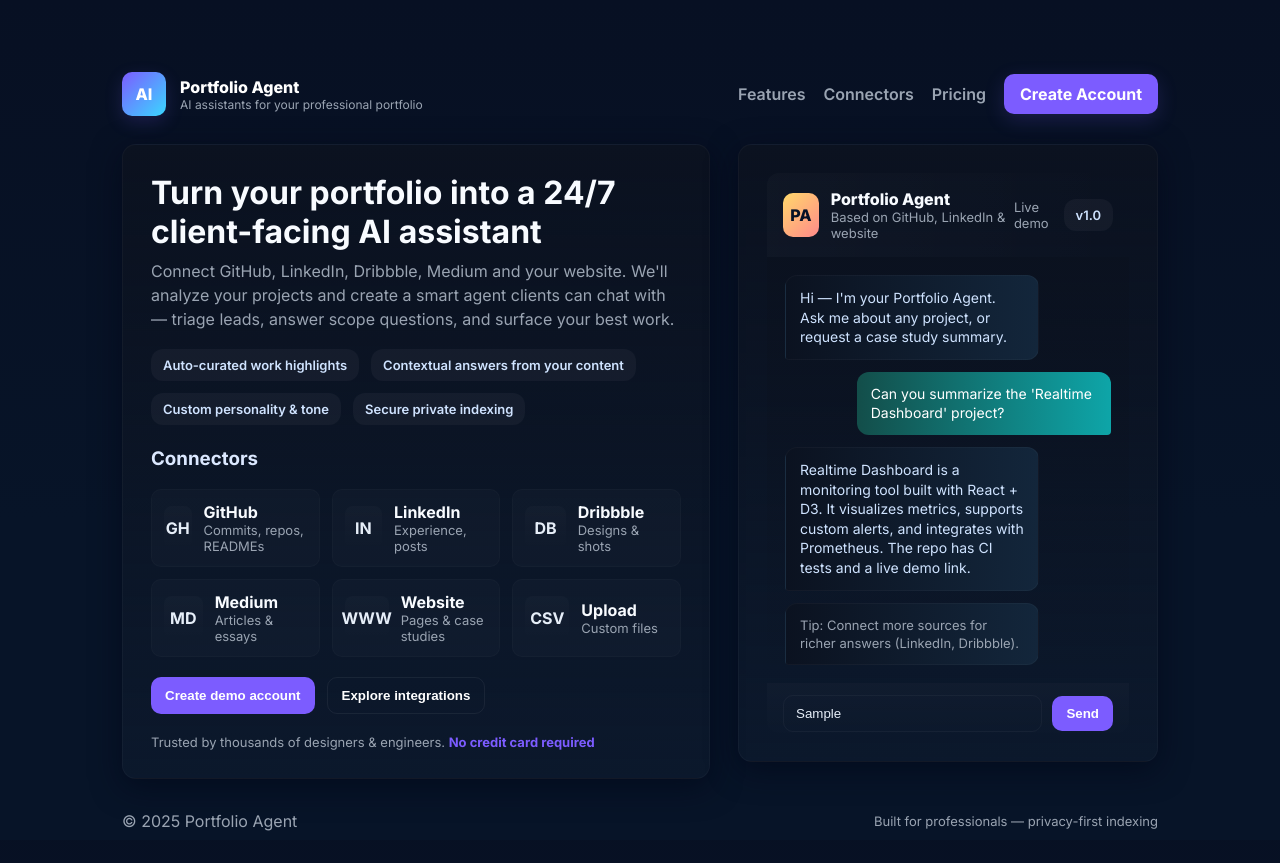
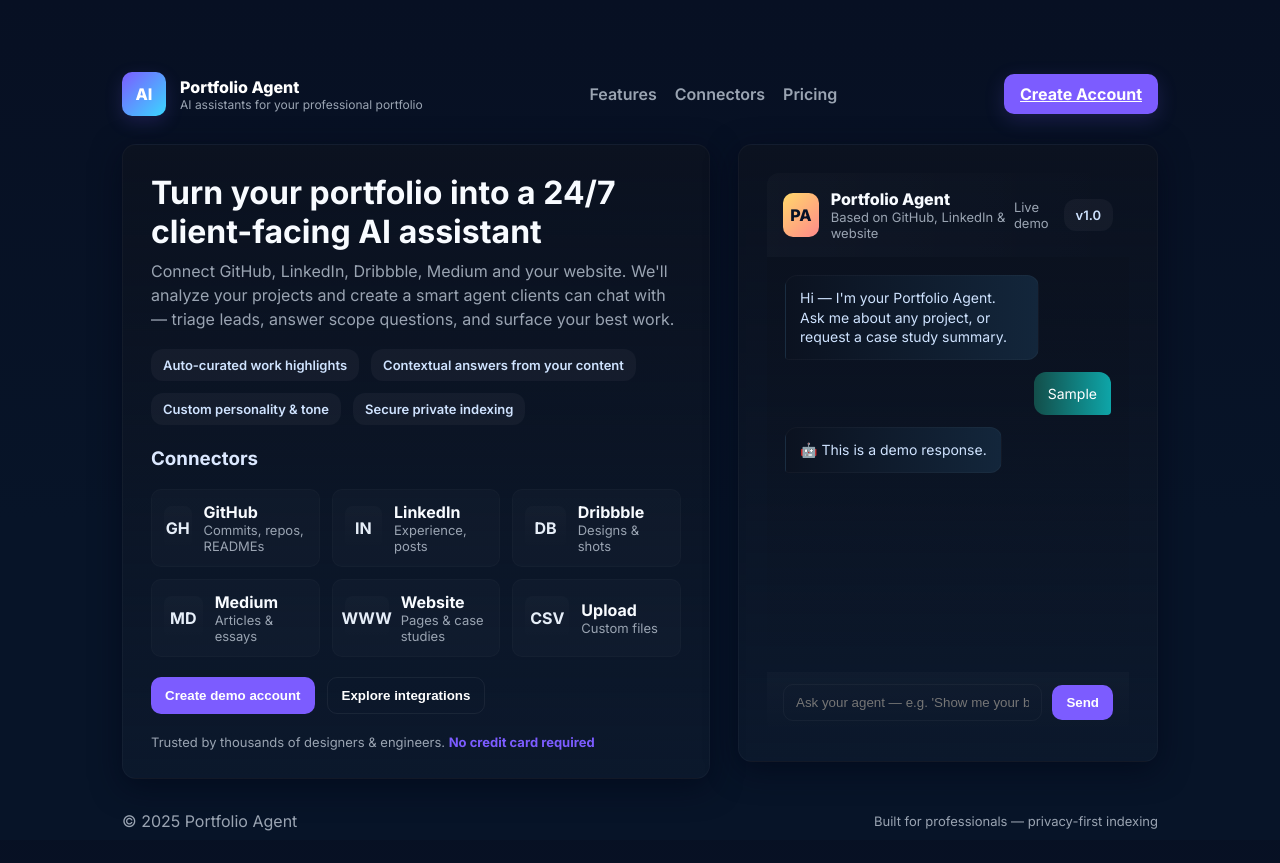
Before and after one commit to Moses-lab644/AI-portfolio-agent, a website: page index.html in a window 1280 px wide. Both pictures are taken after typing "Sample" into the empty fields and a click on the button "Send". Drawn offline with Linux system fonts and the light colour scheme.

Commit message:
Update index.html with new landing page

```diff
--- a/index.html
+++ b/index.html
@@ -1,43 +1,41 @@
-<!doctype html>
+<!DOCTYPE html>
 <html lang="en">
 <head>
 <meta charset="utf-8" />
-		<meta name="viewport" content="width=device-width,initial-scale=1" />
+<meta name="viewport" content="width=device-width, initial-scale=1" />
 <title>AI-Powered Portfolio Agent — Demo</title>
 <meta name="description" content="Connect your portfolio accounts and generate an AI assistant that answers client questions about your work." />
 <link rel="preconnect" href="https://fonts.googleapis.com">
 <link rel="preconnect" href="https://fonts.gstatic.com" crossorigin>
 <link href="https://fonts.googleapis.com/css2?family=Inter:wght@300;400;600;700;800&display=swap" rel="stylesheet">
 <style>
-			:root{
-				--bg:#0f1724; --card:#0b1220; --muted:#9aa4b2; --accent:#7c5cff; --glass: rgba(255,255,255,0.04);
-				--success:#22c55e; --danger:#ff6b6b; --radius:14px; --max:1100px;
+:root {
+    --bg: #0f1724; --card: #0b1220; --muted: #9aa4b2; --accent: #7c5cff; --glass: rgba(255,255,255,0.04);
+    --success: #22c55e; --danger: #ff6b6b; --radius: 14px; --max: 1100px;
 }
 *{box-sizing:border-box}
 html,body{height:100%;margin:0;font-family:Inter,system-ui,Segoe UI,Roboto,'Helvetica Neue',Arial;color:#e6eef8;background:linear-gradient(180deg,#071023 0%, #071428 60%);}
 .container{max-width:var(--max);margin:40px auto;padding:32px}
-			header{display:flex;align-items:center;justify-content:space-between;margin-bottom:28px}
+header{display:flex;align-items:center;justify-content:space-between;margin-bottom:28px;flex-wrap:wrap;gap:12px}
 .brand{display:flex;gap:14px;align-items:center}
 .logo{width:44px;height:44px;border-radius:10px;background:linear-gradient(135deg,var(--accent),#3ad7ff);display:flex;align-items:center;justify-content:center;color:white;font-weight:800;box-shadow:0 6px 18px rgba(124,92,255,0.18)}
-			nav{display:flex;gap:18px;align-items:center}
-			nav a{color:var(--muted);text-decoration:none;font-weight:600}
+nav.main-nav{display:flex;gap:18px;align-items:center}
+nav.main-nav a{color:var(--muted);text-decoration:none;font-weight:600}
 .cta{background:var(--accent);color:white;padding:10px 16px;border-radius:10px;font-weight:700;box-shadow:0 6px 20px rgba(124,92,255,0.18);cursor:pointer}
 
 .hero{display:grid;grid-template-columns:1fr 420px;gap:28px;align-items:start}
 .card{background:linear-gradient(180deg,var(--card), rgba(255,255,255,0.02));padding:28px;border-radius:var(--radius);box-shadow:0 8px 30px rgba(2,6,23,0.6);border:1px solid rgba(255,255,255,0.03)}
 h1{font-size:32px;margin:0 0 8px;color:#f8fbff}
 p.lead{margin:0;color:var(--muted);line-height:1.5}
-
 .features{display:flex;gap:12px;margin-top:18px;flex-wrap:wrap}
 .chip{background:var(--glass);padding:8px 12px;border-radius:12px;color:#cfe3ff;font-weight:600;font-size:13px}
 
-			/* Right preview */
-			.preview{position:relative}
+.preview{position:relative;flex:none;width:420px}
 .agent-card{height:560px;width:100%;border-radius:12px;overflow:hidden;display:flex;flex-direction:column}
 .agent-top{padding:16px;background:linear-gradient(90deg,rgba(255,255,255,0.02),transparent);display:flex;justify-content:space-between;align-items:center}
 .agent-title{display:flex;gap:12px;align-items:center}
 .agent-avatar{width:44px;height:44px;border-radius:10px;background:linear-gradient(135deg,#ffd86b,#ff8a8a);display:flex;align-items:center;justify-content:center;font-weight:800;color:#081126}
-			.agent-body{flex:1;padding:18px;display:flex;flex-direction:column;gap:12px;background:linear-gradient(180deg,rgba(10,16,28,0.4),transparent)}
+.agent-body{flex:1;padding:18px;display:flex;flex-direction:column;gap:12px;background:linear-gradient(180deg,rgba(10,16,28,0.4),transparent);overflow-y:auto;max-height:560px}
 .bubble{max-width:78%;padding:12px 14px;border-radius:12px;font-size:14px;line-height:1.4}
 .you{align-self:flex-end;background:linear-gradient(90deg,#134e4a,#0ea5a8);color:white;border-bottom-right-radius:4px}
 .bot{align-self:flex-start;background:linear-gradient(90deg,#0b1220,#13263b);color:#cfe3ff;border-bottom-left-radius:4px;border:1px solid rgba(255,255,255,0.03)}
@@ -45,14 +43,12 @@
 .agent-input input{flex:1;padding:10px 12px;border-radius:10px;border:1px solid rgba(255,255,255,0.04);background:transparent;color:#e6eef8}
 .btn{padding:10px 14px;border-radius:10px;border:0;background:var(--accent);color:white;font-weight:700;cursor:pointer}
 
-			/* Connectors + Steps */
 .connectors{display:grid;grid-template-columns:repeat(3,1fr);gap:12px;margin-top:18px}
 .connector{background:rgba(255,255,255,0.02);padding:12px;border-radius:10px;display:flex;align-items:center;gap:12px;border:1px solid rgba(255,255,255,0.02)}
 .connector .icon{width:44px;height:44px;border-radius:8px;background:linear-gradient(180deg,rgba(255,255,255,0.02),transparent);display:flex;align-items:center;justify-content:center;font-weight:700}
 .connector .name{font-weight:700;color:#f8fbff}
 .muted{color:var(--muted);font-size:13px}
 
-			/* Onboarding modal */
 .modal-backdrop{position:fixed;inset:0;background:linear-gradient(180deg,rgba(2,6,23,0.6),rgba(2,6,23,0.85));display:none;align-items:center;justify-content:center;padding:24px;z-index:1000}
 .modal{width:720px;max-width:calc(100% - 48px)}
 .stepper{display:flex;gap:8px;align-items:center;margin-bottom:12px}
@@ -60,8 +56,12 @@
 
 footer{margin-top:32px;color:var(--muted);display:flex;justify-content:space-between;align-items:center}
 
+/* Responsive */
 @media (max-width:980px){.hero{grid-template-columns:1fr}.preview{order:2}.card{padding:20px}}
-			@media (max-width:560px){.connectors{grid-template-columns:repeat(1,1fr)}nav{display:none}}
+@media (max-width:560px){
+    .connectors{grid-template-columns:repeat(1,1fr)}
+    nav.main-nav a{display:none;} /* hide links, keep CTA visible */
+}
 </style>
 </head>
 <body>
@@ -71,15 +71,15 @@
             <div class="logo">AI</div>
             <div>
                 <div style="font-weight:800;color:white">Portfolio Agent</div>
-						<div style="font-size:12px;color:var(--muted)">AI assistants for your professional portfolio</div>
+                <div class="muted" style="font-size:12px">AI assistants for your professional portfolio</div>
             </div>
         </div>
-				<nav>
+        <nav class="main-nav">
             <a href="#features">Features</a>
             <a href="#connect">Connectors</a>
             <a href="#pricing">Pricing</a>
+        </nav>
         <a href="login.html" class="cta">Create Account</a>
-				</nav>
     </header>
 
     <main class="hero">
@@ -120,9 +120,6 @@
                 </div>
                 <div class="agent-body" id="chat">
                     <div class="bubble bot">Hi — I'm your Portfolio Agent. Ask me about any project, or request a case study summary.</div>
-							<div class="bubble you">Can you summarize the 'Realtime Dashboard' project?</div>
-							<div class="bubble bot">Realtime Dashboard is a monitoring tool built with React + D3. It visualizes metrics, supports custom alerts, and integrates with Prometheus. The repo has CI tests and a live demo link.</div>
-							<div class="bubble bot" style="font-size:13px;color:var(--muted)">Tip: Connect more sources for richer answers (LinkedIn, Dribbble).</div>
                 </div>
                 <div class="agent-input">
                     <input placeholder="Ask your agent — e.g. 'Show me your best React projects'" />
@@ -147,7 +144,7 @@
                 <div class="muted">3 steps — connect sources, customize tone, finalize</div>
             </div>
             <div style="display:flex;gap:8px">
-						<button class="btn" onc lick="finishAgent()">Finish</button>
+                <button class="btn" onclick="finishAgent()">Finish</button>
                 <button class="btn" style="background:transparent;border:1px solid rgba(255,255,255,0.04)" onclick="closeModal()">Close</button>
             </div>
         </div>
@@ -182,15 +179,9 @@
 </div>
 
 <script>
-			function openModal() {
-				document.getElementById('modal').style.display = 'flex';
-			}
-
-			function closeModal() {
-				document.getElementById('modal').style.display = 'none';
-			}
-
-			function finishAgent() {
+function openModal(){ document.getElementById('modal').style.display = 'flex'; }
+function closeModal(){ document.getElementById('modal').style.display = 'none'; }
+function finishAgent(){
     closeModal();
     const chat = document.getElementById('chat');
     const msg = document.createElement('div');
@@ -199,6 +190,37 @@
     chat.appendChild(msg);
     chat.scrollTop = chat.scrollHeight;
 }
+
+// Chat functionality
+const input = document.querySelector('.agent-input input');
+const sendBtn = document.querySelector('.agent-input button');
+const chat = document.getElementById('chat');
+
+function appendMessage(text, sender) {
+    const msg = document.createElement('div');
+    msg.className = 'bubble ' + sender;
+    msg.textContent = text;
+    chat.appendChild(msg);
+    chat.scrollTop = chat.scrollHeight;
+}
+
+sendBtn.addEventListener('click', () => {
+    const text = input.value.trim();
+    if (!text) return;
+    appendMessage(text, 'you'); // user
+    input.value = '';
+    // Demo bot response
+    setTimeout(() => {
+        appendMessage('🤖 This is a demo response.', 'bot');
+    }, 600);
+});
+
+input.addEventListener('keypress', e => {
+    if (e.key === 'Enter' && !e.shiftKey) {
+        e.preventDefault();
+        sendBtn.click();
+    }
+});
 </script>
 </body>
 </html>
```
Lines whose indentation alone changed are shown as unchanged.
